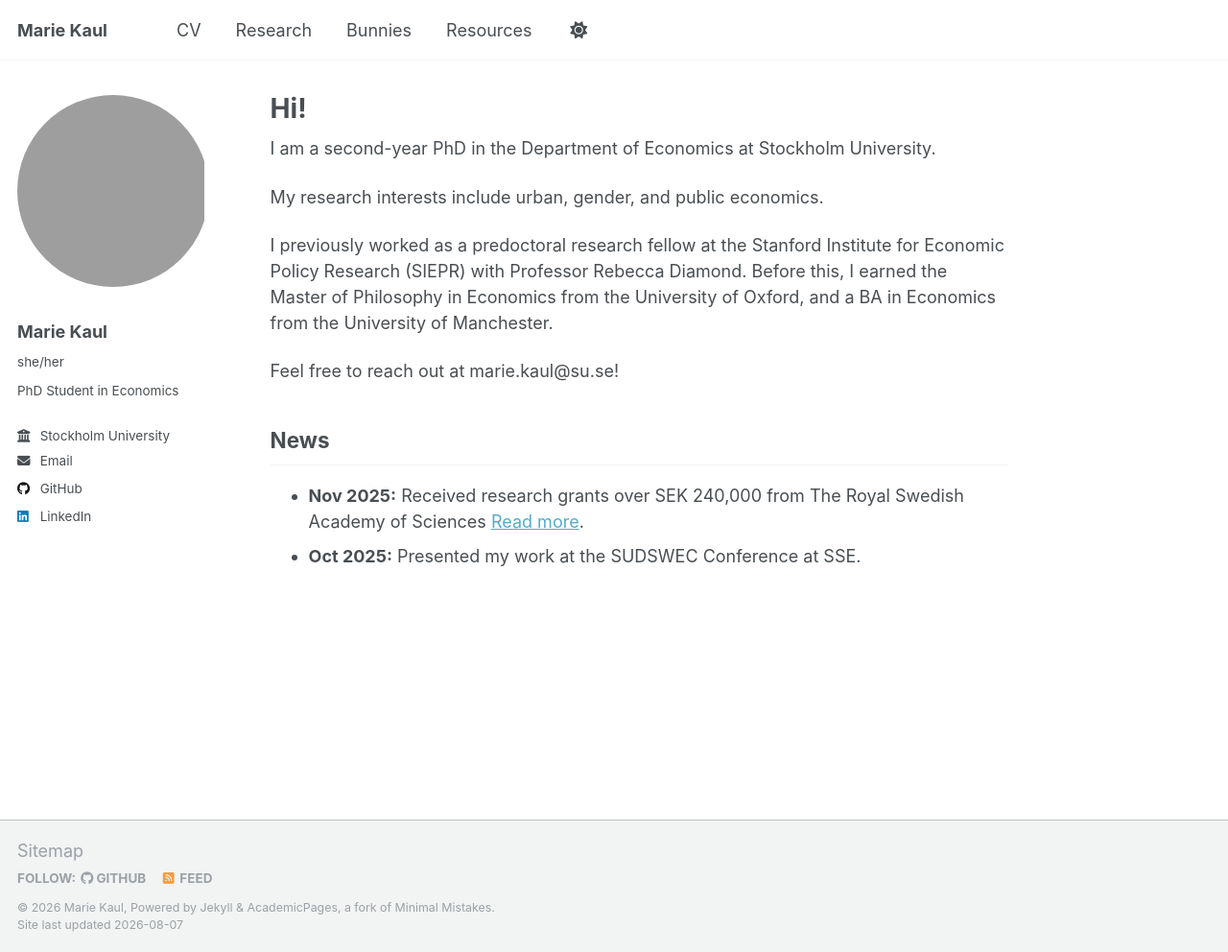
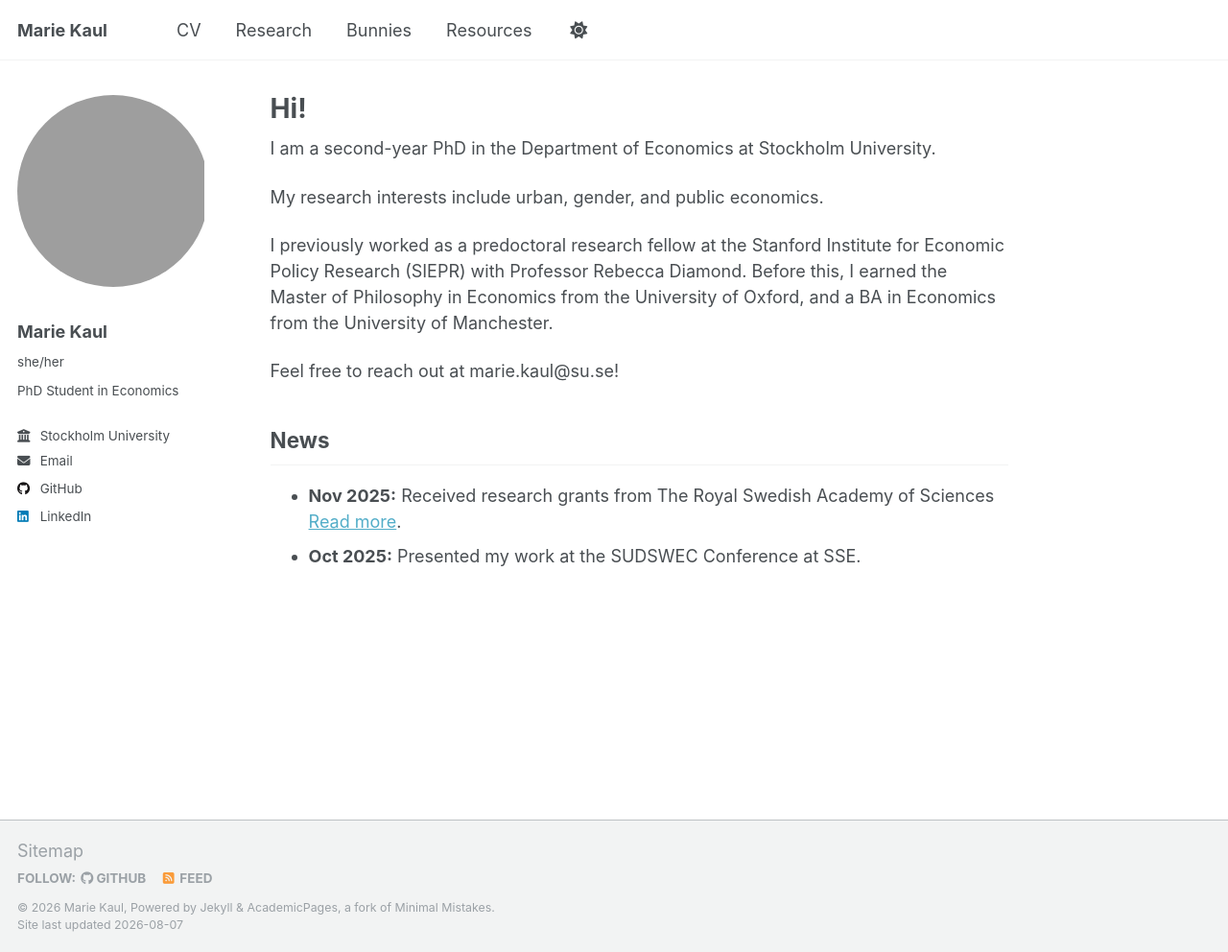
Before and after one commit to marie-kaul/marie-kaul.github.io, a Jekyll site: the page built from _pages/about.md, in a window 1280 px wide and 992 px high. Shown: the whole window at 96% size. Built offline with Jekyll 4.4.1, drawn with Linux system fonts in a browser that asks for light colours.

Commit message:
Update about.md

```diff
--- a/_pages/about.md
+++ b/_pages/about.md
@@ -18,5 +18,5 @@
 
 ## News
 
-- **Nov 2025:** Received research grants over SEK 240,000 from The Royal Swedish Academy of Sciences [Read more](https://www.su.se/english/divisions/department-of-economics/news/articles/2025-11-24-phd-student-in-economics-awarded-scholarships-for-research-projects).
+- **Nov 2025:** Received research grants from The Royal Swedish Academy of Sciences [Read more](https://www.su.se/english/divisions/department-of-economics/news/articles/2025-11-24-phd-student-in-economics-awarded-scholarships-for-research-projects).
 - **Oct 2025:** Presented my work at the SUDSWEC Conference at SSE.
```
